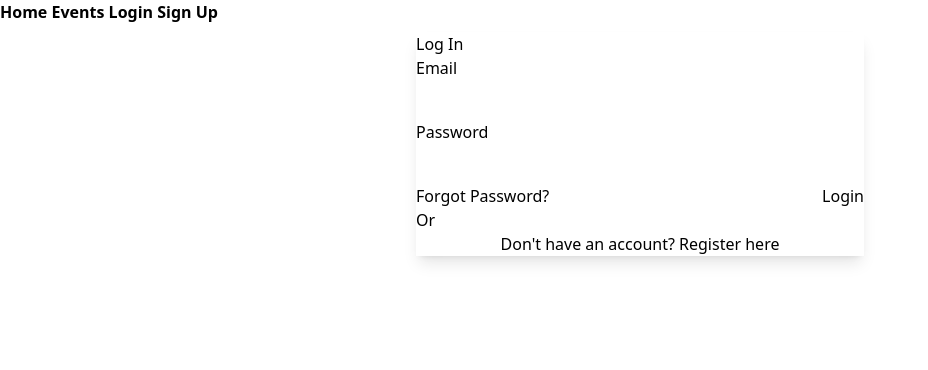
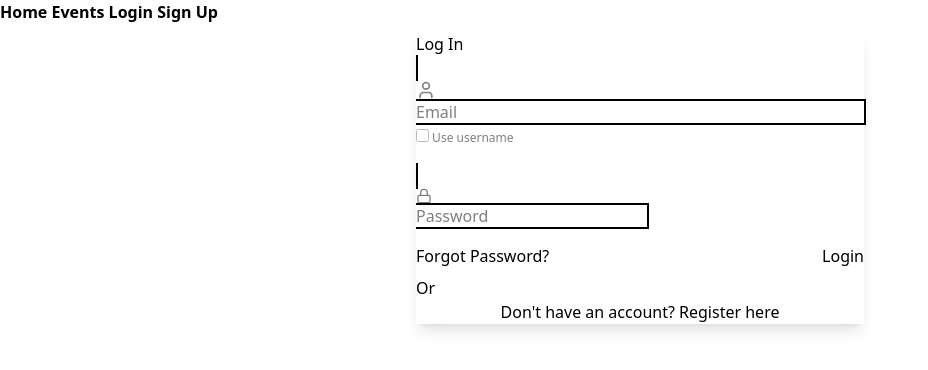
Before and after one commit to Yi-NightFish/HackHub, a Flask app: page /login in a window 1280 px wide. Shown: the top 370 px of the page, without its empty margins (0-928 px from the left). Run offline with Flask 3, Linux system fonts and the light colour scheme; some libraries are stand-ins or nearby versions.

Commit message:
Added icons to commited html files and changed logic in routes.py

```diff
--- a/app/routes.py
+++ b/app/routes.py
@@ -173,9 +173,13 @@ def verify_register():
 @app.route("/login", methods=["GET", "POST"])
 def login():
     if request.method == "POST":
-        email = request.form["email"]
+        email = request.form.get("email", None)
+        if not email:
+            username = request.form.get("username")
+            user = User.query.filter_by(name=username).first()
+        else:
+            user = User.query.filter_by(email=email).first()
         password = request.form["password"]
-        user = User.query.filter_by(email=email).first()
 
         if user and check_password_hash(user.password, password):
             session["user_id"] = user.id
--- a/app/templates/login.html
+++ b/app/templates/login.html
@@ -4,19 +4,32 @@
 
 {% block content %}
 <div class="max-w-md mx-auto">
-    <div class="card bg-base-200 shadow-lg">
+    <div class="card bg-base-200 shadow-lg m-0">
         <div class="card-body">
             <h2 class="card-title">Log In</h2>
-
-            <form method="POST" class="space-y-4">
+            <form method="POST" class="space-y-4 mb-2">
                 <div class="form-control">
-                    <label class="label"><span class="label-text">Email</span></label>
-                    <input type="email" id="email" name="email" required class="input input-bordered w-full" />
+                    <label class="input validator w-full border-2">
+                        <svg class="h-5 opacity-50" xmlns="http://w3.org" viewBox="0 0 24 24" fill="none" stroke="currentColor" stroke-width="2" stroke-linecap="round" stroke-linejoin="round"><path d="M19 21v-2a4 4 0 0 0-4-4H9a4 4 0 0 0-4 4v2"></path><circle cx="12" cy="7" r="4"></circle></svg>
+                        <input type="email" required placeholder="Email" class="w-full" id="login-identifier" name="email"/>
+                    </label>
+                    <label class="opacity-50 text-xs">
+                        <input type="checkbox" class="toggle toggle-xs"
+                               onChange="
+                                    const input = document.getElementById('login-identifier');
+                                    input.placeholder = this.checked ? 'Username' : 'Email';
+                                    input.type = this.checked ? 'text' : 'email';
+                                    input.name = this.checked ? 'username' : 'email'
+                               " />
+                        Use username
+                    </label>
                 </div>
 
                 <div class="form-control">
-                    <label class="label"><span class="label-text">Password</span></label>
-                    <input type="password" id="password" name="password" required class="input input-bordered w-full" />
+                    <label class="input validator w-full border-2">
+                        <svg class="h-[1em] opacity-50" xmlns="http://w3.org" viewBox="0 0 24 24" fill="none" stroke="currentColor" stroke-width="2" stroke-linecap="round" stroke-linejoin="round"><rect x="3" y="11" width="18" height="11" rx="2" ry="2"></rect><path d="M7 11V7a5 5 0 0 1 10 0v4"></path></svg>
+                        <input type="password" required placeholder="Password" name="password"/>
+                    </label>
                 </div>
 
                 <div class="flex items-center justify-between">
```
Also changed, not shown: app/templates/register.html (+16 -10 lines).
